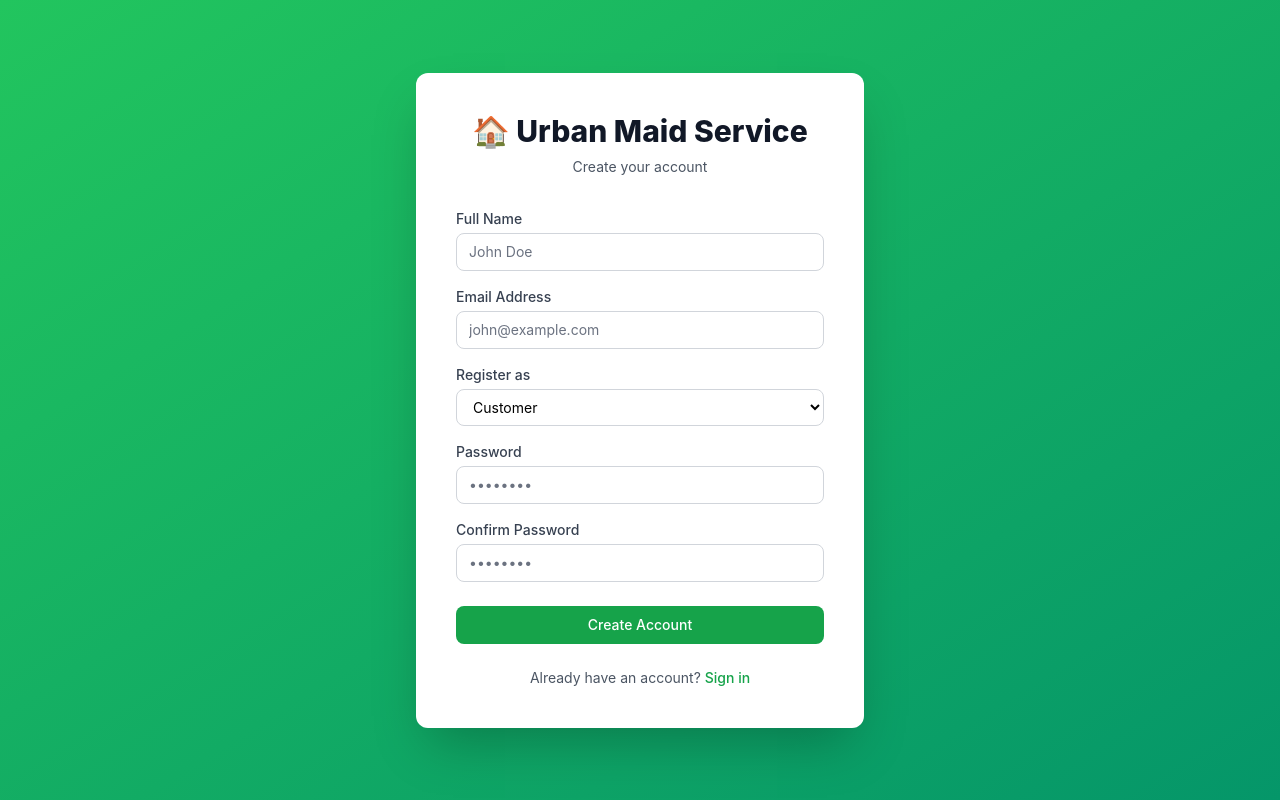
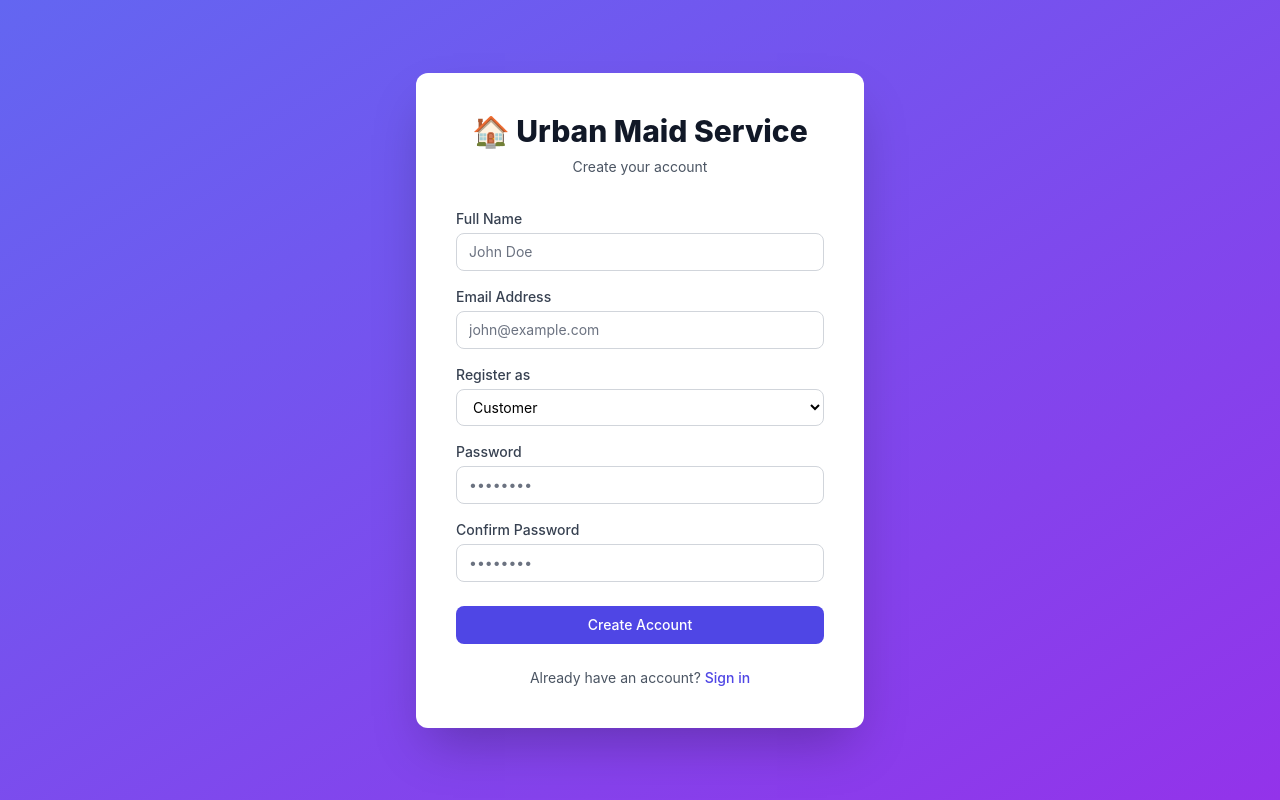
Before and after one commit to ham0004/urban-maid-service, a React (Create React App) app in the folder client/: page /register in a window 1280 px wide. Built offline with nearby package versions, Linux system fonts and the light colour scheme; no server answers.

Commit message:
undid the last commit

```diff
--- a/client/src/App.js
+++ b/client/src/App.js
@@ -19,7 +19,7 @@ function App() {
             element={
               <div className="flex items-center justify-center min-h-screen">
                 <div className="text-center">
-                  <h1 className="text-4xl font-bold text-green-600 mb-4">
+                  <h1 className="text-4xl font-bold text-indigo-600 mb-4">
                     🏠 Urban Maid Service
                   </h1>
                   <p className="text-gray-600 mb-8">
@@ -28,7 +28,7 @@ function App() {
                   <div className="space-x-4">
                     <a
                       href="/register"
-                      className="px-6 py-3 bg-green-600 text-white rounded-lg hover:bg-green-700 transition"
+                      className="px-6 py-3 bg-indigo-600 text-white rounded-lg hover:bg-indigo-700 transition"
                     >
                       Get Started
                     </a>
@@ -63,7 +63,7 @@ function App() {
                   <p className="text-xl text-gray-600 mb-8">Page not found</p>
                   <a
                     href="/"
-                    className="px-6 py-3 bg-green-600 text-white rounded-lg hover:bg-green-700 transition"
+                    className="px-6 py-3 bg-indigo-600 text-white rounded-lg hover:bg-indigo-700 transition"
                   >
                     Go Home
                   </a>
--- a/client/src/components/auth/EmailVerification.js
+++ b/client/src/components/auth/EmailVerification.js
@@ -64,7 +64,7 @@ const EmailVerification = () => {
   }, [verifyEmail]);
 
   return (
-    <div className="min-h-screen flex items-center justify-center bg-gradient-to-br from-green-500 to-emerald-600 py-12 px-4 sm:px-6 lg:px-8">
+    <div className="min-h-screen flex items-center justify-center bg-gradient-to-br from-indigo-500 to-purple-600 py-12 px-4 sm:px-6 lg:px-8">
       <div className="max-w-md w-full space-y-8 bg-white p-10 rounded-xl shadow-2xl">
 
         {/* Verifying State */}
@@ -72,7 +72,7 @@ const EmailVerification = () => {
           <div className="text-center">
             <div className="flex justify-center mb-4">
               <svg
-                className="animate-spin h-16 w-16 text-green-600"
+                className="animate-spin h-16 w-16 text-indigo-600"
                 xmlns="http://www.w3.org/2000/svg"
                 fill="none"
                 viewBox="0 0 24 24"
@@ -124,7 +124,7 @@ const EmailVerification = () => {
             </div>
             <button
               onClick={() => navigate('/login')}
-              className="w-full bg-green-600 text-white py-2 px-4 rounded-lg hover:bg-green-700 transition"
+              className="w-full bg-indigo-600 text-white py-2 px-4 rounded-lg hover:bg-indigo-700 transition"
             >
               Go to Login Now
             </button>
@@ -164,7 +164,7 @@ const EmailVerification = () => {
             <div className="space-y-2">
               <button
                 onClick={() => navigate('/register')}
-                className="w-full bg-green-600 text-white py-2 px-4 rounded-lg hover:bg-green-700 transition"
+                className="w-full bg-indigo-600 text-white py-2 px-4 rounded-lg hover:bg-indigo-700 transition"
               >
                 Register Again
               </button>
--- a/client/src/components/auth/Register.js
+++ b/client/src/components/auth/Register.js
@@ -86,7 +86,7 @@ const Register = () => {
   };
 
   return (
-    <div className="min-h-screen flex items-center justify-center bg-gradient-to-br from-green-500 to-emerald-600 py-12 px-4 sm:px-6 lg:px-8">
+    <div className="min-h-screen flex items-center justify-center bg-gradient-to-br from-indigo-500 to-purple-600 py-12 px-4 sm:px-6 lg:px-8">
       <div className="max-w-md w-full space-y-8 bg-white p-10 rounded-xl shadow-2xl">
         {/* Header */}
         <div>
@@ -127,7 +127,7 @@ const Register = () => {
                 type="text"
                 value={name}
                 onChange={handleChange}
-                className="mt-1 appearance-none relative block w-full px-3 py-2 border border-gray-300 placeholder-gray-500 text-gray-900 rounded-lg focus:outline-none focus:ring-green-500 focus:border-green-500 focus:z-10 sm:text-sm"
+                className="mt-1 appearance-none relative block w-full px-3 py-2 border border-gray-300 placeholder-gray-500 text-gray-900 rounded-lg focus:outline-none focus:ring-indigo-500 focus:border-indigo-500 focus:z-10 sm:text-sm"
                 placeholder="John Doe"
               />
             </div>
@@ -143,7 +143,7 @@ const Register = () => {
                 type="email"
                 value={email}
                 onChange={handleChange}
-                className="mt-1 appearance-none relative block w-full px-3 py-2 border border-gray-300 placeholder-gray-500 text-gray-900 rounded-lg focus:outline-none focus:ring-green-500 focus:border-green-500 focus:z-10 sm:text-sm"
+                className="mt-1 appearance-none relative block w-full px-3 py-2 border border-gray-300 placeholder-gray-500 text-gray-900 rounded-lg focus:outline-none focus:ring-indigo-500 focus:border-indigo-500 focus:z-10 sm:text-sm"
                 placeholder="john@example.com"
               />
             </div>
@@ -158,7 +158,7 @@ const Register = () => {
                 name="role"
                 value={role}
                 onChange={handleChange}
-                className="mt-1 block w-full px-3 py-2 border border-gray-300 bg-white rounded-lg focus:outline-none focus:ring-green-500 focus:border-green-500 sm:text-sm"
+                className="mt-1 block w-full px-3 py-2 border border-gray-300 bg-white rounded-lg focus:outline-none focus:ring-indigo-500 focus:border-indigo-500 sm:text-sm"
               >
                 <option value="customer">Customer</option>
                 <option value="maid">Maid</option>
@@ -176,7 +176,7 @@ const Register = () => {
                 type="password"
                 value={password}
                 onChange={handleChange}
-                className="mt-1 appearance-none relative block w-full px-3 py-2 border border-gray-300 placeholder-gray-500 text-gray-900 rounded-lg focus:outline-none focus:ring-green-500 focus:border-green-500 focus:z-10 sm:text-sm"
+                className="mt-1 appearance-none relative block w-full px-3 py-2 border border-gray-300 placeholder-gray-500 text-gray-900 rounded-lg focus:outline-none focus:ring-indigo-500 focus:border-indigo-500 focus:z-10 sm:text-sm"
                 placeholder="••••••••"
               />
             </div>
@@ -192,7 +192,7 @@ const Register = () => {
                 type="password"
                 value={confirmPassword}
                 onChange={handleChange}
-                className="mt-1 appearance-none relative block w-full px-3 py-2 border border-gray-300 placeholder-gray-500 text-gray-900 rounded-lg focus:outline-none focus:ring-green-500 focus:border-green-500 focus:z-10 sm:text-sm"
+                className="mt-1 appearance-none relative block w-full px-3 py-2 border border-gray-300 placeholder-gray-500 text-gray-900 rounded-lg focus:outline-none focus:ring-indigo-500 focus:border-indigo-500 focus:z-10 sm:text-sm"
                 placeholder="••••••••"
               />
             </div>
@@ -205,8 +205,8 @@ const Register = () => {
               disabled={loading}
               className={`group relative w-full flex justify-center py-2 px-4 border border-transparent text-sm font-medium rounded-lg text-white ${
                 loading
-                  ? 'bg-green-400 cursor-not-allowed'
-                  : 'bg-green-600 hover:bg-green-700 focus:outline-none focus:ring-2 focus:ring-offset-2 focus:ring-green-500'
+                  ? 'bg-indigo-400 cursor-not-allowed'
+                  : 'bg-indigo-600 hover:bg-indigo-700 focus:outline-none focus:ring-2 focus:ring-offset-2 focus:ring-indigo-500'
               }`}
             >
               {loading ? (
@@ -243,7 +243,7 @@ const Register = () => {
           <div className="text-center">
             <p className="text-sm text-gray-600">
               Already have an account?{' '}
-              <a href="/login" className="font-medium text-green-600 hover:text-green-500">
+              <a href="/login" className="font-medium text-indigo-600 hover:text-indigo-500">
                 Sign in
               </a>
             </p>
```
